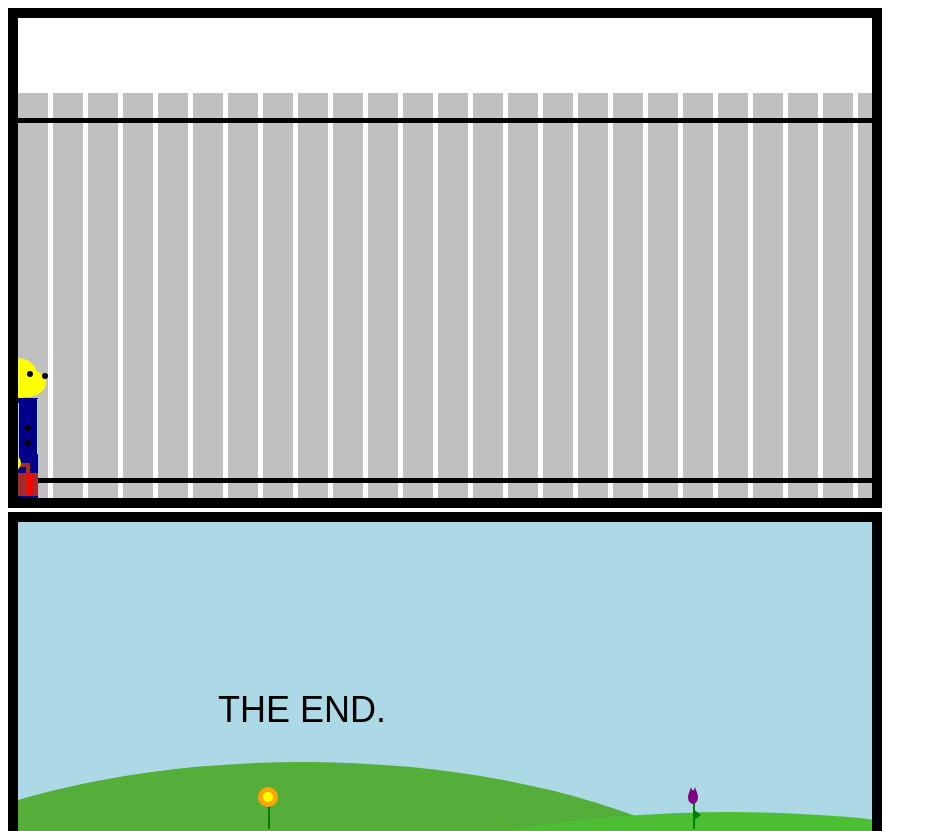
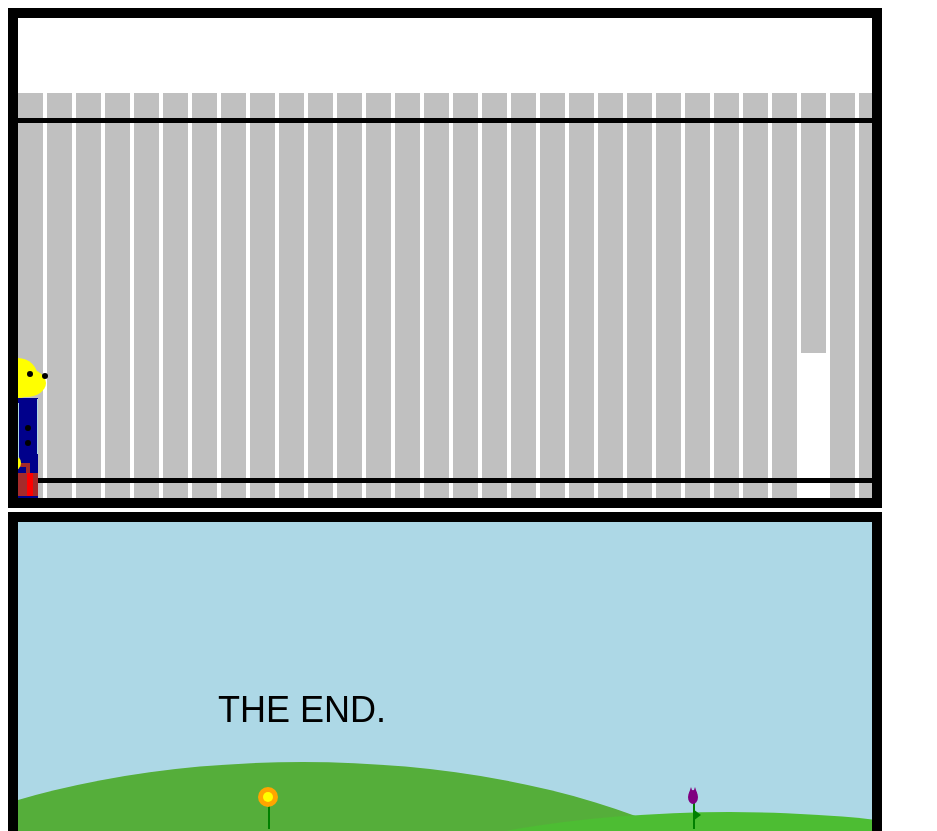
Before and after one commit to emmjab/svg-test-animation, a plain HTML site: page index.html in a window 1280 px wide. Shown: the top 831 px of the page, without its empty margins (0-937 px from the left). Drawn offline with Linux system fonts and the light colour scheme.

Commit message:
created the hole in the fence

```diff
--- a/index.html
+++ b/index.html
@@ -124,7 +124,7 @@
   	var w = 854;
   	var h = 480;
 
-  	var dataset = [1,1,1,1,1,1,1,1,1,1,1,1,1,1,1,1,1,1,1,1,1,1,1,1,1,1,1,1,1,1,1,1,1,1,1,1,1,1,1,1,1,1,1,1,1,1,1,1];
+  	var dataset = [1,1,1,1,1,1,1,1,1,1,1,1,1,1,1,1,1,1,1,1,1,1,1,1,1,1,1,0,1,1,1,1,,1,1,1,1,1,1,1,1,1,1,1,1,1,1,1,1,1,1];
 
   	///////////////////////////////////////////////// START MAIN SVG **************************************
   	var svg = d3.select("body")
@@ -138,11 +138,18 @@
 					   .append("rect")
 					   .attr("class","fence")
 					   .attr("x", function(d, i) {
-						    return i * 35;  //Bar width of 20 plus 1 for padding
+
+						    return i * 29;  //Bar width of 20 plus 1 for padding
 						})
 					   .attr("y", 75)
-					   .attr("width", 30)
-					   .attr("height", h - 75)
+					   .attr("width", 25)
+					   .attr("height", function(d, i) {
+
+					   		if (d == 0) {
+					   			return h - 220;
+					   		}
+					   		return h - 75;
+					   	})
 					   .attr("fill","silver");
 
 	var fence_frame_top = svg.append("rect")
@@ -276,13 +283,6 @@
     var all_snow = create_snow();
     var all_leaves = create_leaves();
 
-
-
-
-
-
-
-
 	/////////////////////////////////////////////// END SEASONS SVG ***********************************
 
 
```
